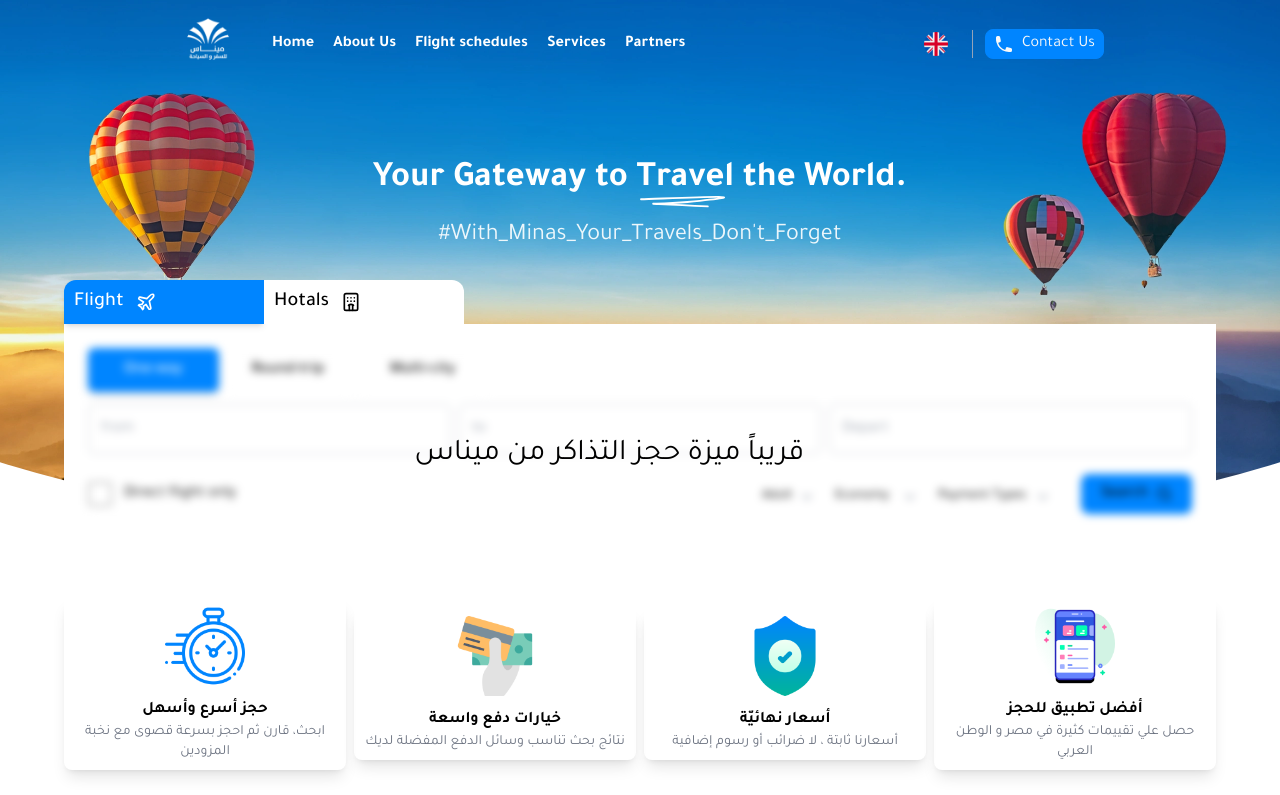
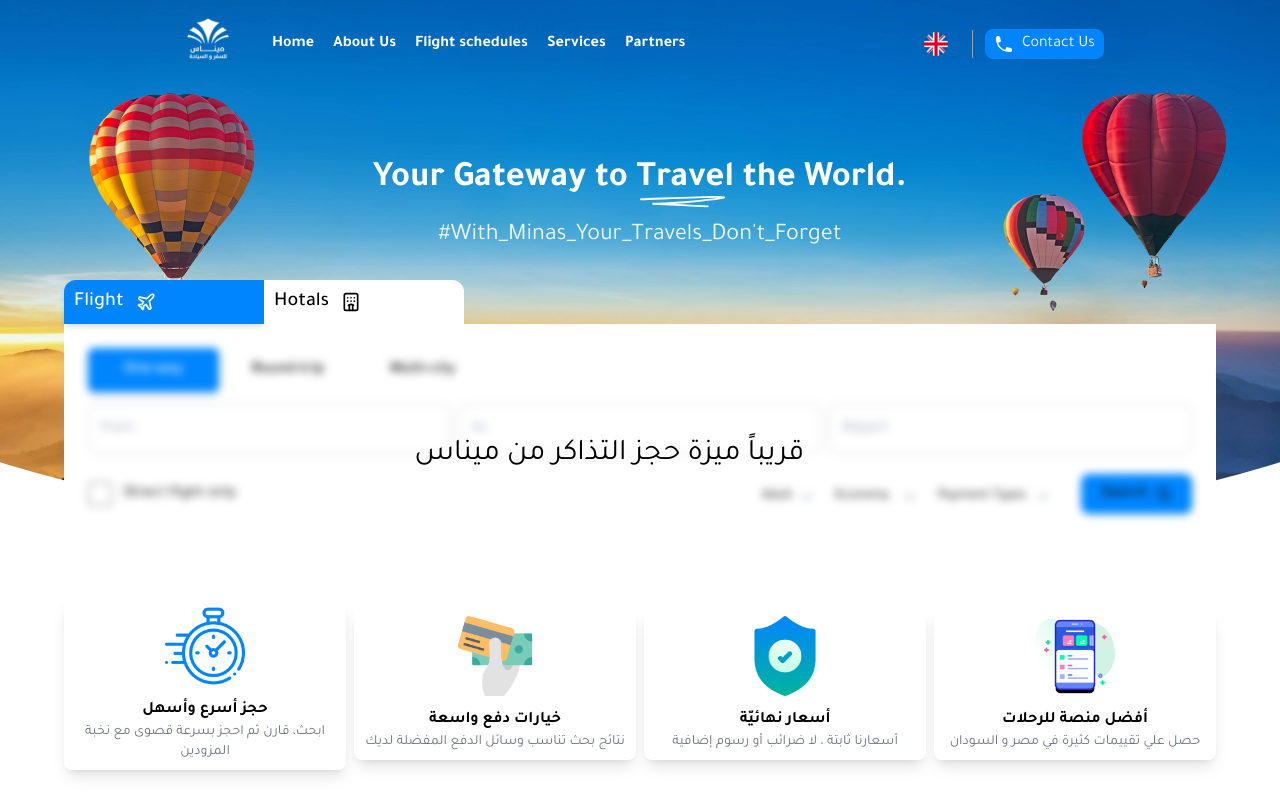
Before and after one commit to SolomDev00/Minasagency, a React (Vite) app: page /#/ in a window 1280 px wide. Shown: the top 795 px of the page. Built offline with nearby package versions, Linux system fonts and the light colour scheme.

Commit message:
Lastest Update.

```diff
--- a/src/main.tsx
+++ b/src/main.tsx
@@ -7,7 +7,7 @@ import ReactDOM from "react-dom/client";
 import global_en from "./translations/en/global.json";
 import global_ar from "./translations/ar/global.json";
 import { I18nextProvider, initReactI18next } from "react-i18next";
-// import LanguageDecetor from 'i18next-browser-languagedetecotor'
+// import LanguageDecetor from 'i18next-browser-languagedecetor'
 
 i18n.use(initReactI18next)
 // .use(LanguageDecetor)
@@ -16,7 +16,6 @@ i18n.use(initReactI18next)
     en: { global: global_en },
     ar: { global: global_ar },
   },
-
   fallbackLng: "en",
 });
 
--- a/src/views/website/FeatureSection.tsx
+++ b/src/views/website/FeatureSection.tsx
@@ -10,9 +10,9 @@ const FeatureSection = () => {
         <div className="w-[350px] p-2 flex flex-col justify-center items-center rounded-lg shadow-lg">
           <img className="w-20 h-20 mb-3" src={AppImg} alt="app" />
           <div className="text-center">
-            <h4 className="text-base font-semibold">أفضل تطبيق للحجز</h4>
+            <h4 className="text-base font-semibold">أفضل منصة للرحلات</h4>
             <p className="text-sm text-gray-500">
-              حصل علي تقييمات كثيرة في مصر و الوطن العربي
+              حصل علي تقييمات كثيرة في مصر و السودان
             </p>
           </div>
         </div>
--- a/src/views/website/PaymentSection.tsx
+++ b/src/views/website/PaymentSection.tsx
@@ -11,9 +11,9 @@ const PaymentSection = () => {
       </div>
         <div className="flex flex-row items-center justify-center gap-10">
           <img className="w-24" src={ADBC} alt="ADCB" />
-          <img className="w-48" src={Bankak} alt="ADCB" />
-          <img className="w-24" src={Aljazira} alt="ADCB" />
-          <img className="w-24" src={BanqueMisr} alt="ADCB" />
+          <img className="w-48" src={Bankak} alt="Bankak" />
+          <img className="w-24" src={Aljazira} alt="Aljazira" />
+        <img className="w-24" src={BanqueMisr} alt="BanqueMisr" />
       </div>
     </section>
   );
```
